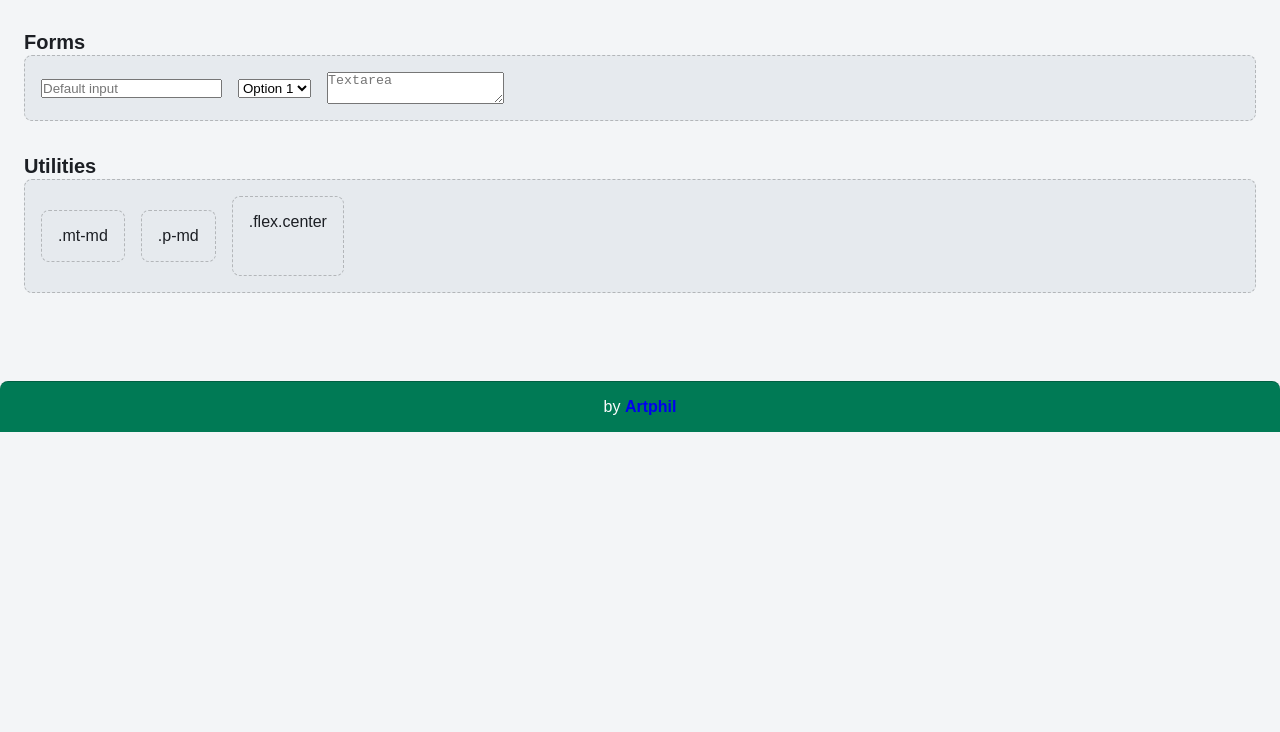
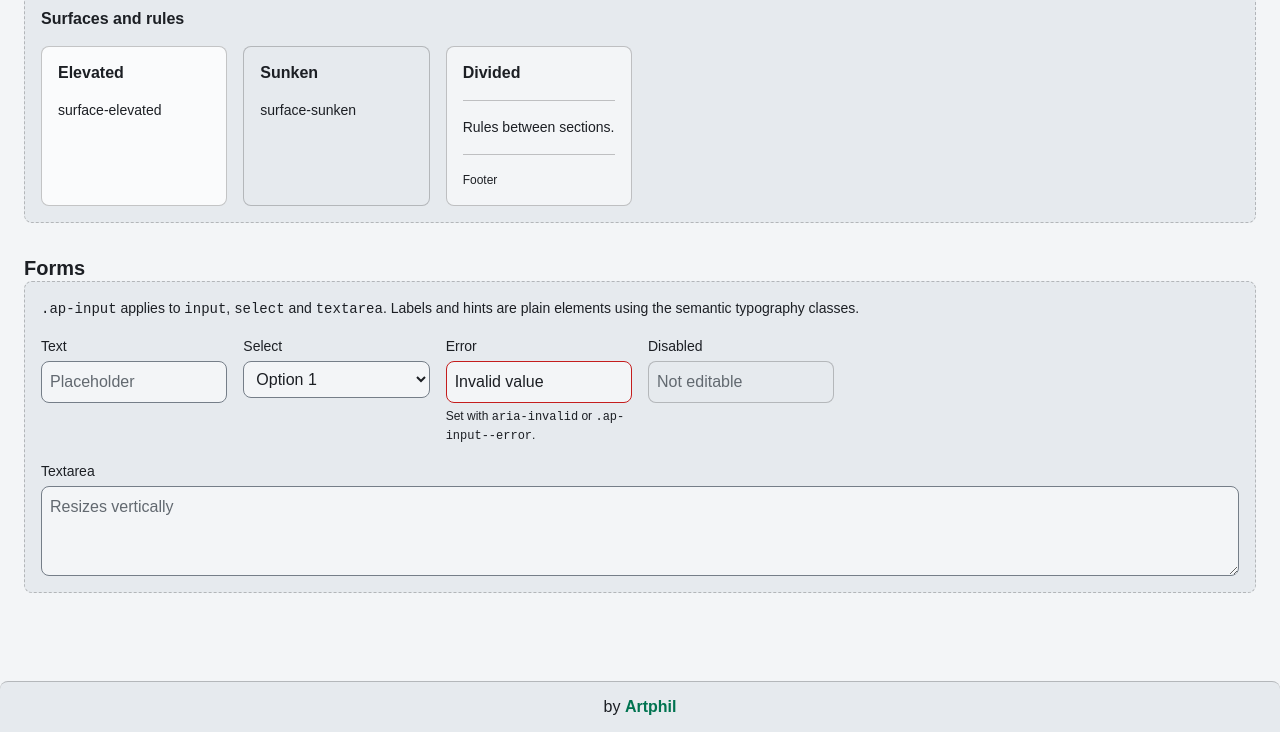
Before and after one commit to artphil/artphil-design-system, a website: page docs/index.html in a window 1280 px wide. Shown: the part 1987-2719 px from the top of the page. Before the commit the page ends 2419 px from the top, so only its background shows below. Drawn offline with Linux system fonts and the light colour scheme.

Commit message:
feat/link

```diff
--- a/components/index.css
+++ b/components/index.css
@@ -2,4 +2,6 @@
 
 @import "./button.css";
 @import "./card.css";
+@import "./input.css";
+@import "./link.css";
 @import "./typography.css";
--- /dev/null
+++ b/components/input.css
@@ -0,0 +1,57 @@
+/* components/input.css */
+
+@layer components {
+  .ap-input {
+    --ap-input-bg: var(--ap-color-surface);
+    --ap-input-text: var(--ap-color-text);
+    --ap-input-border-color: var(--ap-color-border);
+    --ap-input-radius: var(--ap-border-radius);
+    --ap-input-padding: var(--ap-spacing-sm);
+
+    padding: var(--ap-input-padding);
+
+    /* form controls inherit none of these on their own */
+    font-family: var(--ap-font-family);
+    font-size: var(--ap-font-size-md);
+    line-height: var(--ap-line-height);
+
+    color: var(--ap-input-text);
+    background: var(--ap-input-bg);
+    border: 1px solid var(--ap-input-border-color);
+    border-radius: var(--ap-input-radius);
+
+    transition:
+      border-color 0.15s ease,
+      background 0.15s ease;
+  }
+
+  /* Firefox dims the placeholder on its own */
+  .ap-input::placeholder {
+    color: var(--ap-color-text-muted);
+    opacity: 1;
+  }
+
+  /* :where() keeps this at the same specificity as the block */
+  .ap-input:where(textarea) {
+    resize: vertical;
+  }
+
+  /* states */
+  .ap-input:focus-visible {
+    outline: 2px solid var(--ap-input-border-color);
+    outline-offset: 2px;
+  }
+
+  .ap-input--error,
+  .ap-input[aria-invalid="true"] {
+    --ap-input-border-color: var(--ap-color-error);
+  }
+
+  .ap-input:disabled {
+    --ap-input-bg: var(--ap-color-surface-sunken);
+    --ap-input-text: var(--ap-color-text-muted);
+    --ap-input-border-color: var(--ap-color-divider);
+
+    cursor: not-allowed;
+  }
+}
--- /dev/null
+++ b/components/link.css
@@ -0,0 +1,50 @@
+/* components/link.css */
+
+@layer components {
+  .ap-link {
+    --ap-link-color: var(--ap-color-primary);
+
+    color: var(--ap-link-color);
+
+    /* base/reset.css drops the underline from every anchor; the components
+       layer comes after base, so this wins without extra specificity */
+    text-decoration: underline;
+    text-decoration-thickness: 1px;
+    text-underline-offset: 0.2em;
+
+    /* softened to a hint rather than a rule. 30% is the lightest that keeps
+       the line above 3:1 against the surface — it is the only non-color cue
+       telling the link apart from the text around it (WCAG 1.4.1) */
+    text-decoration-color: color-mix(in srgb, currentcolor, transparent 30%);
+
+    border-radius: var(--ap-border-radius-sm);
+    transition:
+      text-decoration-thickness 0.15s ease,
+      text-decoration-color 0.15s ease;
+  }
+
+  /* for links on an intent-colored surface, where the brand color would
+     disappear into the background */
+  .ap-link--inherit {
+    --ap-link-color: currentcolor;
+  }
+
+  /* Outside running text — nav, footer, card actions — position already tells
+     the link apart, so the underline is held back until interaction. The 3:1
+     rule for color-only links applies to links inside a block of text. */
+  .ap-link--standalone {
+    text-decoration-color: transparent;
+  }
+
+  /* states */
+  .ap-link:hover,
+  .ap-link:focus-visible {
+    text-decoration-color: currentcolor;
+    text-decoration-thickness: 2px;
+  }
+
+  .ap-link:focus-visible {
+    outline: 2px solid var(--ap-link-color);
+    outline-offset: 2px;
+  }
+}
--- a/docs/doc.css
+++ b/docs/doc.css
@@ -48,6 +48,12 @@
   height: 80px;
 }
 
+.field {
+  display: flex;
+  flex-direction: column;
+  gap: var(--ap-spacing-xs);
+}
+
 .component-row {
   display: flex;
   gap: var(--ap-spacing-md);
@@ -81,9 +87,9 @@
   margin-top: var(--ap-spacing-xl);
   padding: var(--ap-spacing-md);
   border-top: 1px solid var(--ap-color-divider);
-  background: var(--ap-color-primary);
+  background: var(--ap-color-surface-sunken);
   width: 100%;
   text-align: center;
-  color: var(--ap-color-text-contrast);
+  color: var(--ap-color-text);
   border-radius: var(--ap-border-radius) var(--ap-border-radius) 0 0;
 }
--- a/docs/index.html
+++ b/docs/index.html
@@ -28,14 +28,14 @@
         <h2 class="ap-heading2">Colors</h2>
         <div class="box">
           <div class="grid" id="colors-grid">
-            <div class="color-card">
+            <div class="ap-card ap-card--elevated color-card">
               <div
-                class="color-preview"
+                class="ap-card-media color-preview"
                 style="background: var(--ap-color-primary)"
               ></div>
-              <div class="color-info">
-                <strong>Primary</strong><br />
-                var(--ap-color-primary)
+              <div class="ap-card-body ap-note">
+                <strong>primary</strong><br />
+                --ap-color-primary
               </div>
             </div>
           </div>
@@ -60,6 +60,37 @@
             <p class="ap-note">Note</p>
             <p class="ap-caption">Caption</p>
           </div>
+        </div>
+      </div>
+
+      <!-- ================= LINKS ================= -->
+      <div class="section">
+        <h2 class="ap-heading2">Links</h2>
+
+        <div class="box">
+          <p class="ap-note">
+            <code>.ap-link</code> restores the underline the reset removes and
+            takes its color from <code>--ap-link-color</code>. The underline is
+            softened, and turns solid on hover and focus.
+          </p>
+
+          <div class="component-row">
+            <a class="ap-link" href="#">Default link</a>
+            <a class="ap-link ap-link--standalone" href="#">Standalone</a>
+            <a class="ap-link ap-link--inherit" href="#">Inherited color</a>
+          </div>
+
+          <p class="ap-note">
+            <code>--standalone</code> holds the underline back until
+            interaction. It is for links outside running text — navigation,
+            footers, card actions — where position already tells the link apart.
+          </p>
+
+          <p class="ap-body">
+            Inside running text, a
+            <a class="ap-link" href="#">link keeps the line height</a> and sits
+            on the same baseline as its paragraph.
+          </p>
         </div>
       </div>
 
@@ -279,33 +310,70 @@
         <h2 class="ap-heading2">Forms</h2>
 
         <div class="box">
-          <div class="component-row">
-            <input type="text" placeholder="Default input" class="input" />
-            <select class="input">
-              <option>Option 1</option>
-              <option>Option 2</option>
-            </select>
-            <textarea class="input" placeholder="Textarea"></textarea>
+          <p class="ap-note">
+            <code>.ap-input</code> applies to <code>input</code>,
+            <code>select</code> and <code>textarea</code>. Labels and hints are
+            plain elements using the semantic typography classes.
+          </p>
+
+          <div class="grid">
+            <div class="field">
+              <label class="ap-note" for="f-text">Text</label>
+              <input class="ap-input" id="f-text" placeholder="Placeholder" />
+            </div>
+
+            <div class="field">
+              <label class="ap-note" for="f-select">Select</label>
+              <select class="ap-input" id="f-select">
+                <option>Option 1</option>
+                <option>Option 2</option>
+              </select>
+            </div>
+
+            <div class="field">
+              <label class="ap-note" for="f-error">Error</label>
+              <input
+                class="ap-input"
+                id="f-error"
+                aria-invalid="true"
+                aria-describedby="f-error-hint"
+                value="Invalid value"
+              />
+              <span class="ap-caption" id="f-error-hint">
+                Set with <code>aria-invalid</code> or
+                <code>.ap-input--error</code>.
+              </span>
+            </div>
+
+            <div class="field">
+              <label class="ap-note" for="f-disabled">Disabled</label>
+              <input
+                class="ap-input"
+                id="f-disabled"
+                disabled
+                value="Not editable"
+              />
+            </div>
           </div>
-        </div>
-      </div>
 
-      <!-- ================= UTILITIES ================= -->
-      <div class="section">
-        <h2 class="ap-heading2">Utilities</h2>
-
-        <div class="box">
-          <div class="component-row">
-            <div class="box mt-md">.mt-md</div>
-            <div class="box p-md">.p-md</div>
-            <div class="box flex center" style="height: 80px">.flex.center</div>
+          <div class="field">
+            <label class="ap-note" for="f-area">Textarea</label>
+            <textarea
+              class="ap-input"
+              id="f-area"
+              rows="3"
+              placeholder="Resizes vertically"
+            ></textarea>
           </div>
         </div>
       </div>
     </main>
     <footer>
       by
-      <a class="ap-link" href="https://artphil.github.io" target="_blank"
+      <a
+        class="ap-link ap-link--standalone"
+        href="https://artphil.github.io"
+        target="_blank"
         ><strong>Artphil</strong></a
       >
     </footer>
--- a/tokens/colors.css
+++ b/tokens/colors.css
@@ -4,23 +4,23 @@
   :root {
     /* brand colors — the suffix names the theme the value belongs to, as in
        --ap-color-divider-light; the theme picks one under "dynamic colors" */
-    --ap-color-primary-light: #007a55;
+    --ap-color-primary-light: #007350;
     --ap-color-primary-dark: #00c389;
 
     --ap-color-secondary-light: #5c636a;
-    --ap-color-secondary-dark: #8e969d;
+    --ap-color-secondary-dark: #959da3;
 
-    --ap-color-accent-light: #c22a00;
-    --ap-color-accent-dark: #ff6035;
+    --ap-color-accent-light: #c02900;
+    --ap-color-accent-dark: #ff6f49;
 
     /* semantic colors — same per-theme pairing as the brand colors */
     --ap-color-success-light: #14713a;
     --ap-color-success-dark: #22c55e;
 
-    --ap-color-error-light: #c81e1e;
-    --ap-color-error-dark: #f25555;
+    --ap-color-error-light: #c41d1d;
+    --ap-color-error-dark: #f47474;
 
-    --ap-color-warning-light: #8f5a05;
+    --ap-color-warning-light: #8d5805;
     --ap-color-warning-dark: #f59e0b;
 
     --ap-color-info-light: #0369a1;
@@ -34,8 +34,13 @@
     --ap-color-text-muted-light: #626970;
     --ap-color-text-muted-dark: #949ba2;
 
+    /* divider is a decorative separator and may be subtle; border is the
+       boundary of an interactive control and has to clear 3:1 (WCAG 1.4.11) */
     --ap-color-divider-light: rgb(0 0 0 / 22%);
     --ap-color-divider-dark: rgb(255 255 255 / 22%);
+
+    --ap-color-border-light: #757e88;
+    --ap-color-border-dark: #748190;
 
     --ap-color-white-light: #fafbfc;
     --ap-color-white-medium: #f3f5f7;
@@ -114,5 +119,10 @@
       var(--ap-color-divider-light),
       var(--ap-color-divider-dark)
     );
+
+    --ap-color-border: light-dark(
+      var(--ap-color-border-light),
+      var(--ap-color-border-dark)
+    );
   }
 }
```
Also changed, not shown: scripts/check-tokens.mjs (+60 -21 lines), README.md.
